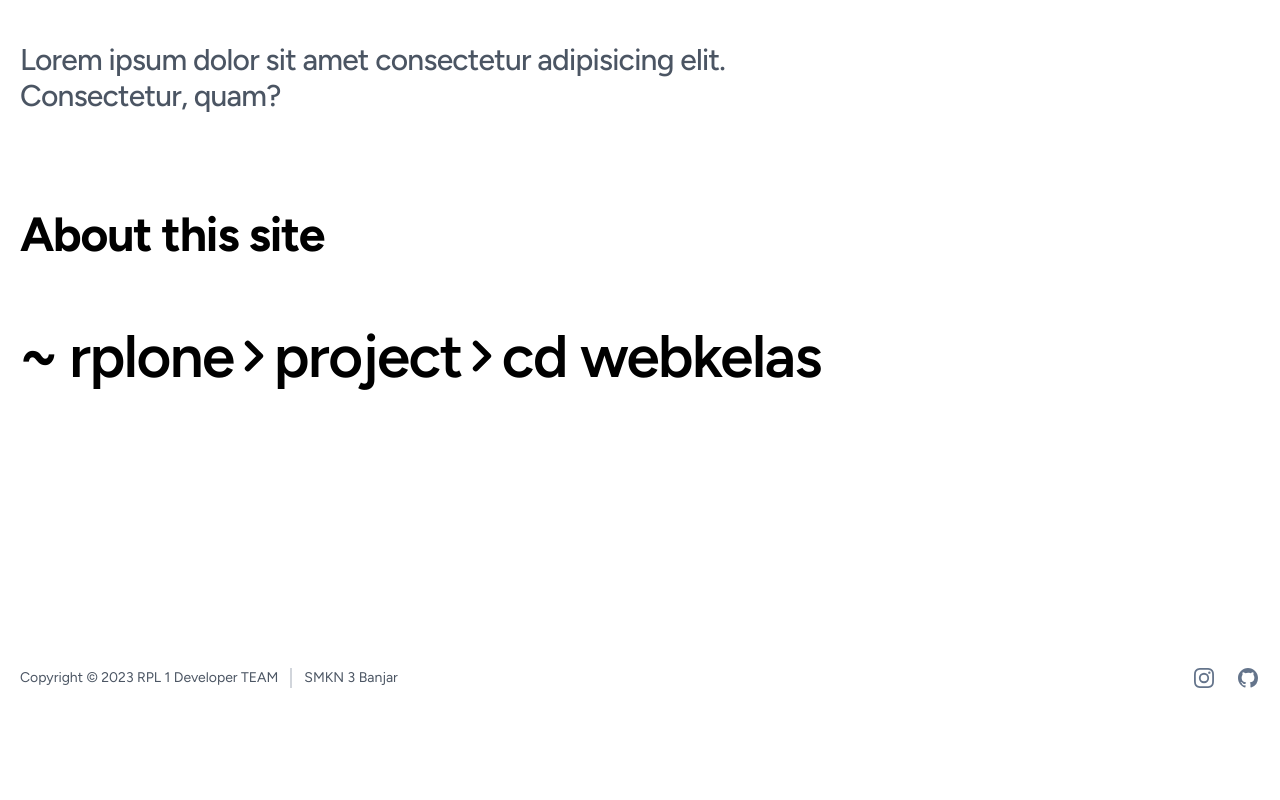
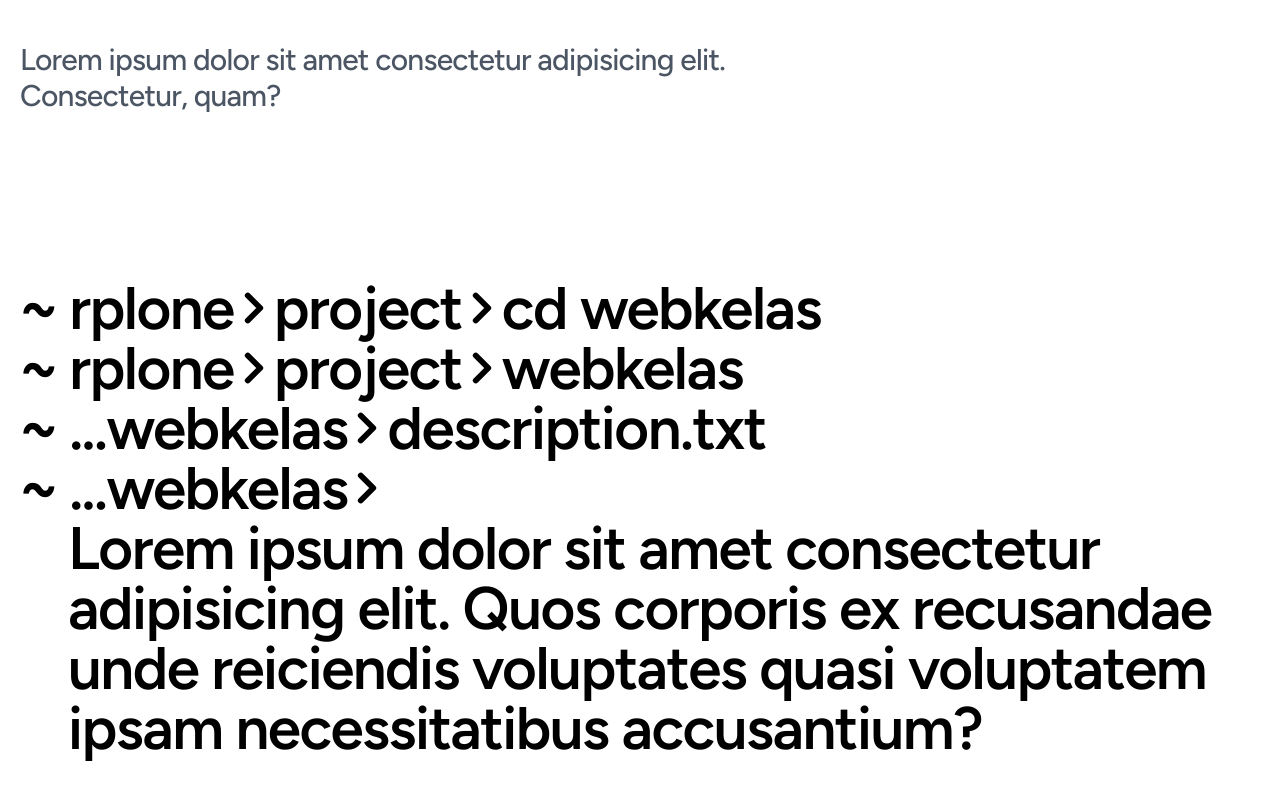
Before and after one commit to alfytka/rplone-web, a website: page pages/about.html in a window 1280 px wide. Shown: the part 510-1310 px from the top of the page. Before the commit the page ends 1236 px from the top, so only its background shows below. Drawn offline with nearby package versions, Linux system fonts and the light colour scheme.

Commit message:
about-f-description

```diff
--- a/pages/about.html
+++ b/pages/about.html
@@ -71,13 +71,23 @@
     <h2 class="max-w-3xl text-xl md:text-3xl font-medium tracking-tight text-gray-600 pt-10 lg:pt-20">Lorem ipsum dolor sit amet consectetur adipisicing elit. Consectetur, quam?</h2>
 
     <div class="project py-24">
-      <h1 class="text-3xl md:text-5xl font-bold tracking-tight">About this site</h1>
       <div class="py-10 my-7">
-        <h2 class="flex text-6xl font-semibold tracking-tight">~ rplone <svg class="my-auto w-10 h-10" fill="none" stroke="currentColor" stroke-width="3.5" viewBox="0 0 24 24" xmlns="http://www.w3.org/2000/svg" aria-hidden="true">
+        <h2 class="flex text-2xl sm:text-3xl md:text-5xl lg:text-6xl font-semibold tracking-tight">~ rplone <svg class="my-auto w-5 md:w-10 h-5 md:h-10" fill="none" stroke="currentColor" stroke-width="3.5" viewBox="0 0 24 24" xmlns="http://www.w3.org/2000/svg" aria-hidden="true">
           <path stroke-linecap="round" stroke-linejoin="round" d="M8.25 4.5l7.5 7.5-7.5 7.5"></path>
-        </svg> project <svg class="my-auto w-10 h-10" fill="none" stroke="currentColor" stroke-width="3.5" viewBox="0 0 24 24" xmlns="http://www.w3.org/2000/svg" aria-hidden="true">
+        </svg> project <svg class="my-auto md:w-10 w-5 h-5 md:h-10" fill="none" stroke="currentColor" stroke-width="3.5" viewBox="0 0 24 24" xmlns="http://www.w3.org/2000/svg" aria-hidden="true">
           <path stroke-linecap="round" stroke-linejoin="round" d="M8.25 4.5l7.5 7.5-7.5 7.5"></path>
         </svg> cd webkelas</h2>
+        <h2 class="flex text-2xl sm:text-3xl md:text-5xl lg:text-6xl font-semibold tracking-tight">~ rplone <svg class="my-auto w-5 md:w-10 h-5 md:h-10" fill="none" stroke="currentColor" stroke-width="3.5" viewBox="0 0 24 24" xmlns="http://www.w3.org/2000/svg" aria-hidden="true">
+          <path stroke-linecap="round" stroke-linejoin="round" d="M8.25 4.5l7.5 7.5-7.5 7.5"></path>
+        </svg> project <svg class="my-auto md:w-10 w-5 h-5 md:h-10" fill="none" stroke="currentColor" stroke-width="3.5" viewBox="0 0 24 24" xmlns="http://www.w3.org/2000/svg" aria-hidden="true">
+          <path stroke-linecap="round" stroke-linejoin="round" d="M8.25 4.5l7.5 7.5-7.5 7.5"></path>
+        </svg> webkelas</h2>
+        <h2 class="flex text-2xl sm:text-3xl md:text-5xl lg:text-6xl font-semibold tracking-tight">~ ...webkelas <svg class="my-auto md:w-10 w-5 h-5 md:h-10" fill="none" stroke="currentColor" stroke-width="3.5" viewBox="0 0 24 24" xmlns="http://www.w3.org/2000/svg" aria-hidden="true">
+          <path stroke-linecap="round" stroke-linejoin="round" d="M8.25 4.5l7.5 7.5-7.5 7.5"></path>
+        </svg> description.txt</h2>
+        <h2 class="flex text-2xl sm:text-3xl md:text-5xl lg:text-6xl font-semibold tracking-tight">~ ...webkelas <svg class="my-auto md:w-10 w-5 h-5 md:h-10" fill="none" stroke="currentColor" stroke-width="3.5" viewBox="0 0 24 24" xmlns="http://www.w3.org/2000/svg" aria-hidden="true">
+          <path stroke-linecap="round" stroke-linejoin="round" d="M8.25 4.5l7.5 7.5-7.5 7.5"></path>
+        </svg></h2><h2 class="pl-12 text-2xl sm:text-3xl md:text-5xl lg:text-6xl font-semibold tracking-tight">Lorem ipsum dolor sit amet consectetur adipisicing elit. Quos corporis ex recusandae unde reiciendis voluptates quasi voluptatem ipsam necessitatibus accusantium?</h2>
       </div>
     </div>
 
```
Also changed, not shown: dist/output.css.
